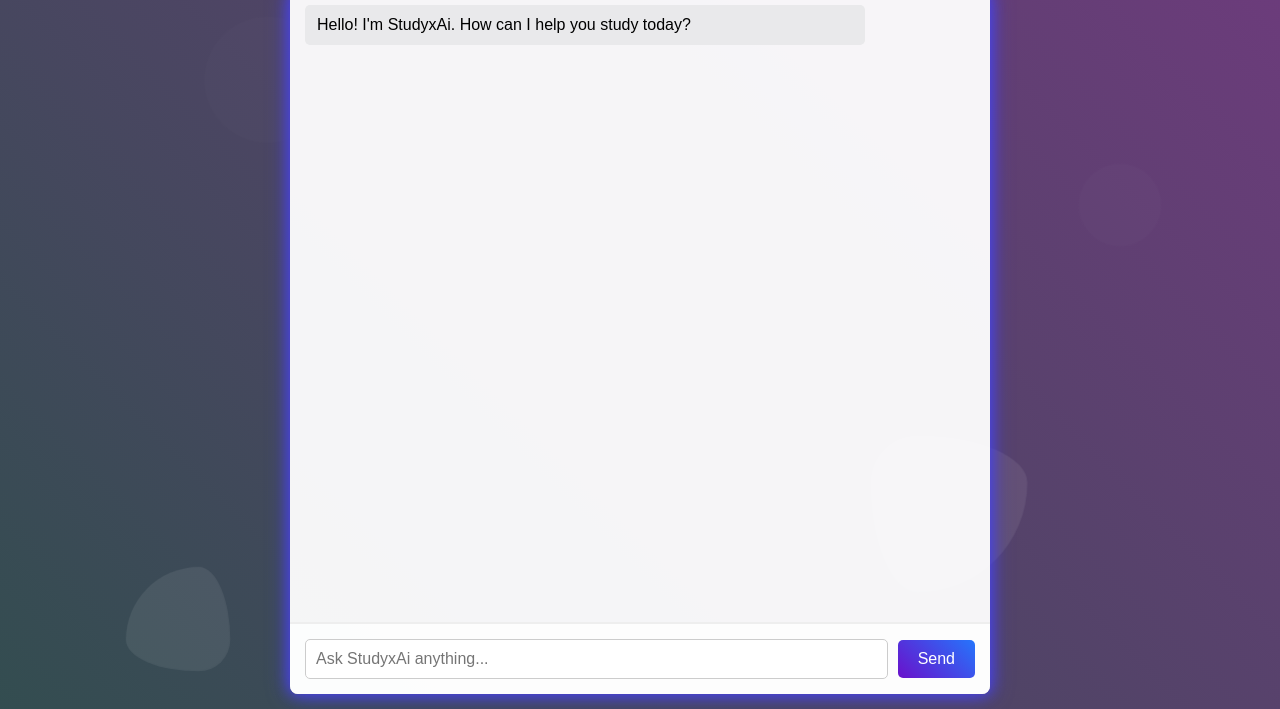
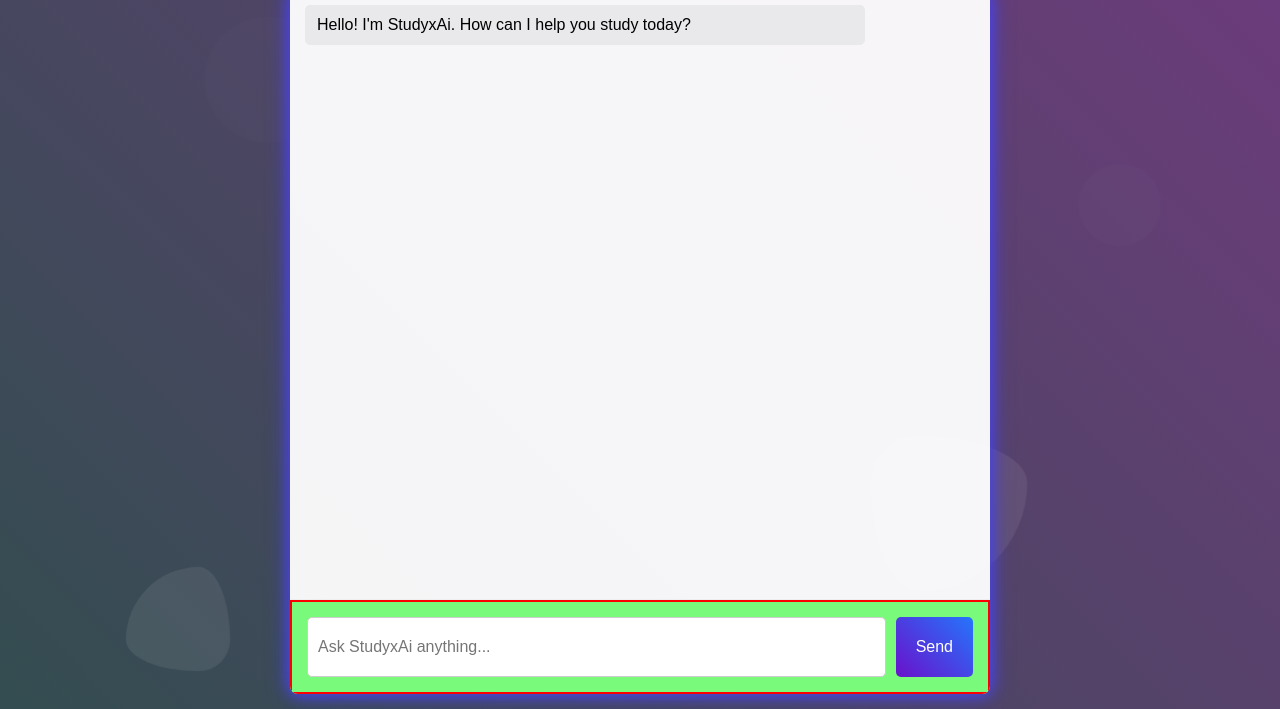
Before and after one commit to coder-user-x/studyxai, a website: page public/index.html in a window 1280 px wide. Shown: the part 91-800 px from the top of the page. Drawn offline with Linux system fonts and the light colour scheme.

Commit message:
Update index.html

```diff
--- a/public/index.html
+++ b/public/index.html
@@ -152,18 +152,19 @@
          }
 
          /* Style Input Area */
-         .input-area {
-             display: flex; /* Input area is also a flex container for input field and button */
-             padding: 15px; /* Keep padding here for spacing around input elements */
-             border-top: 1px solid #eee;
-             background-color: rgba(255, 255, 255, 0.8); /* Slightly transparent background */
-             flex-shrink: 0; /* Prevent it from shrinking */
-             margin: 0; /* Ensure no extra margin */
-             box-sizing: border-box; /* Include padding and border in element's total size */
-             /* --- ADDED: Explicit min-height to ensure it's visible --- */
-             min-height: 60px; /* Ensure it has a minimum visible height - adjust if needed */
-             align-items: center; /* Vertically center content inside input area */
-         }
+          .input-area {
+     display: flex !important; /* Force display flex */
+     visibility: visible !important; /* Force visibility */
+     height: auto !important; /* Prevent height collapse */
+     min-height: 60px !important; /* Force minimum height */
+     background-color: rgba(0, 255, 0, 0.5) !important; /* Make it a visible green box */
+     border: 2px solid red !important; /* Add a red border */
+     /* Keep your other input-area styles below these !important rules */
+     padding: 15px;
+     border-top: 1px solid #eee;
+     /* ... etc ... */
+          }
+
 
          .input-area input[type="text"] {
              flex-grow: 1; /* Allow input field to grow and fill horizontal space */
```
